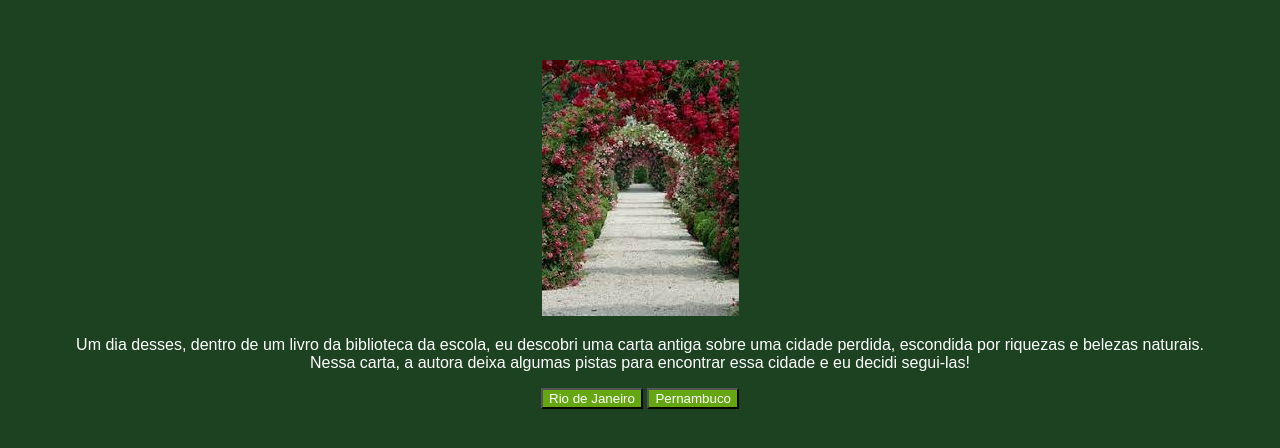
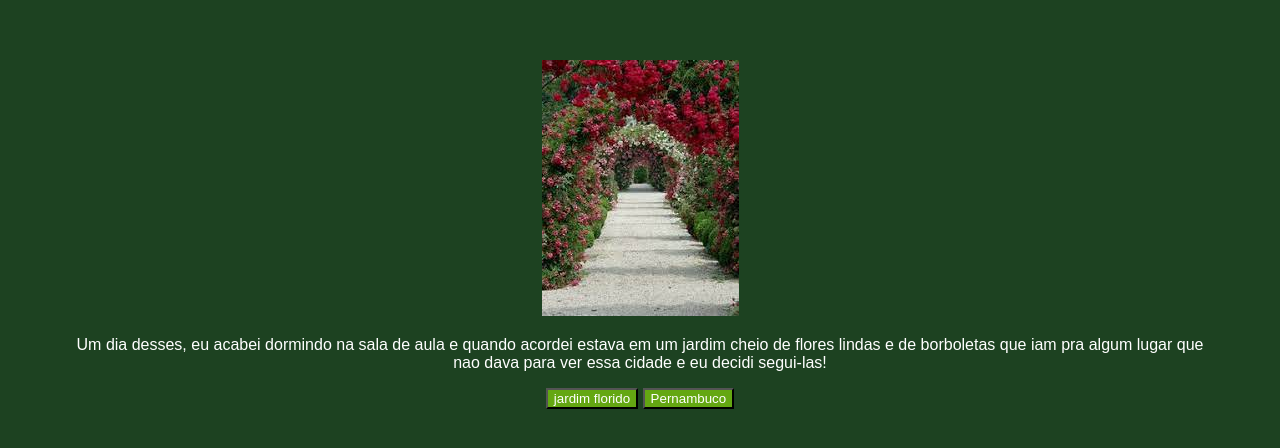
Before and after one commit to Mari0508/MariFlix-, a plain HTML site: page index.html in a window 1280 px wide. Shown: the part 116-564 px from the top of the page. Drawn offline with Linux system fonts and the light colour scheme; a web font is replaced by a local one.

Commit message:
index.html

```diff
--- a/index.html
+++ b/index.html
@@ -13,8 +13,8 @@
     <main>
         <div class="passo ativo" id="passo-0">
             <img src="cenario-passo0.png" alt="">
-            <p>Um dia desses, dentro de um livro da biblioteca da escola, eu descobri uma carta antiga sobre uma cidade perdida, escondida por riquezas e belezas naturais. Nessa carta, a autora deixa algumas pistas para encontrar essa cidade e eu decidi segui-las!</p>
-            <button class="btn-proximo" data-proximo="1">Rio de Janeiro</button>
+            <p>Um dia desses, eu acabei dormindo na sala de aula e quando acordei estava em um jardim cheio de flores lindas e de borboletas que iam pra algum lugar que nao dava para ver essa cidade e eu decidi segui-las!</p>
+            <button class="btn-proximo" data-proximo="1"> jardim florido </button>
             <button class="btn-proximo" data-proximo="2">Pernambuco</button>
         </div>
         <div class="passo" id="passo-1">
```
